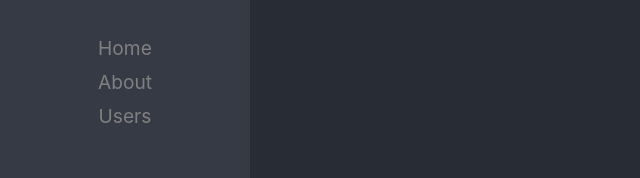
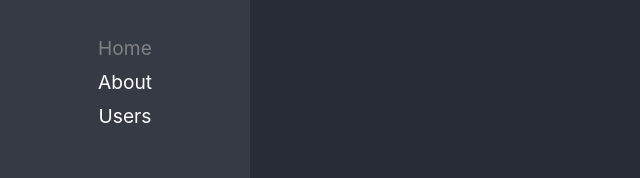
Before and after one commit to maryelinv/react-pro, a React (Create React App) app: page /home in a window 1280 px wide. Shown: the part 161-339 px from the top of the page, without its empty margins (0-640 px from the left). Built offline with nearby package versions, Linux system fonts and the light colour scheme.

Commit message:
feat: fixed active routes logic

```diff
--- a/src/routes/navigation.tsx
+++ b/src/routes/navigation.tsx
@@ -10,15 +10,15 @@ export const Navigation = () => {
           <ul>
             <li>
               <NavLink to="/home" className={
-                (isActive) => isActive ? 'nav-active' : ''}>Home</NavLink>
+                ({ isActive }) => isActive ? 'nav-active' : ''}>Home</NavLink>
             </li>
             <li>
               <NavLink to="/about" className={
-                (isActive) => isActive ? 'nav-active' : ''}>About</NavLink>
+                ({ isActive }) => isActive ? 'nav-active' : ''}>About</NavLink>
             </li>
             <li>
               <NavLink to="/users" className={
-                (isActive) => isActive ? 'nav-active' : ''}>Users</NavLink>
+                ({ isActive }) => isActive ? 'nav-active' : ''}>Users</NavLink>
             </li>
           </ul>
         </nav>
```
